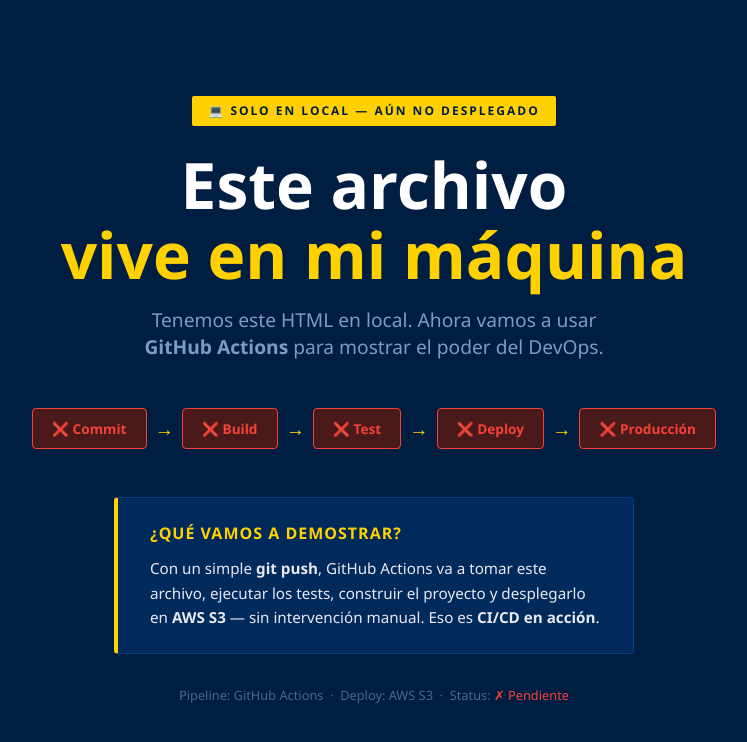
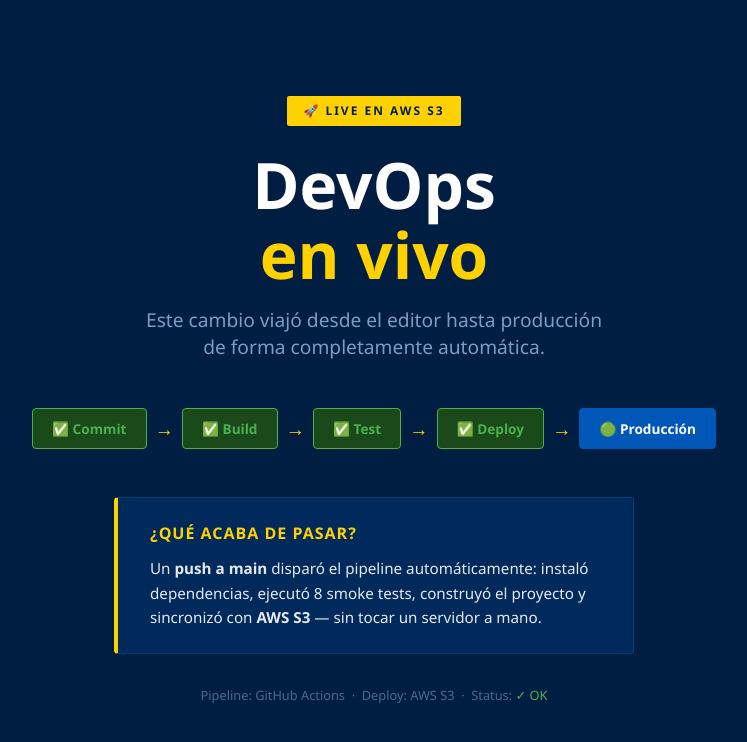
Before and after one commit to balrongs/devops_test, a website: page src/index.html in a window 1280 px wide. Shown: the whole page, without its empty margins (266-1013 px from the left). Drawn offline with Linux system fonts and the light colour scheme.

Commit message:
feat: estado final — pipeline completo en verde y live en AWS S3

```diff
--- a/src/index.html
+++ b/src/index.html
@@ -78,9 +78,9 @@
     }
 
     .step.done {
-      background: #4a1a1a;
-      border-color: #f44336;
-      color: #f44336;
+      background: #1a4a1a;
+      border-color: #4CAF50;
+      color: #4CAF50;
     }
 
     .arrow {
@@ -126,41 +126,41 @@
 </head>
 <body>
 
-  <div class="badge">💻 Solo en local — aún no desplegado</div>
+  <div class="badge">🚀 Live en AWS S3</div>
 
   <!-- ✏️ CAMBIA ESTA LÍNEA EN LA DEMO -->
-  <h1>Este archivo<br/><span>vive en mi máquina</span></h1>
+  <h1>DevOps<br/><span>en vivo</span></h1>
 
   <p class="subtitle">
-    Tenemos este HTML en local. Ahora vamos a usar<br/>
-    <strong>GitHub Actions</strong> para mostrar el poder del DevOps.
+    Este cambio viajó desde el editor hasta producción<br/>
+    de forma completamente automática.
   </p>
 
   <div class="pipeline">
-    <div class="step done">❌ Commit</div>
+    <div class="step done">✅ Commit</div>
     <div class="arrow">→</div>
-    <div class="step done">❌ Build</div>
+    <div class="step done">✅ Build</div>
     <div class="arrow">→</div>
-    <div class="step done">❌ Test</div>
+    <div class="step done">✅ Test</div>
     <div class="arrow">→</div>
-    <div class="step done">❌ Deploy</div>
+    <div class="step done">✅ Deploy</div>
     <div class="arrow">→</div>
-    <div class="step done">❌ Producción</div>
+    <div class="step active">🟢 Producción</div>
   </div>
 
   <div class="card">
-    <h2>¿Qué vamos a demostrar?</h2>
+    <h2>¿Qué acaba de pasar?</h2>
     <p>
-      Con un simple <strong>git push</strong>, GitHub Actions va a tomar este archivo,
-      ejecutar los tests, construir el proyecto y desplegarlo en <strong>AWS S3</strong>
-      — sin intervención manual. Eso es <strong>CI/CD en acción</strong>.
+      Un <strong>push a main</strong> disparó el pipeline automáticamente:
+      instaló dependencias, ejecutó 8 smoke tests, construyó el proyecto
+      y sincronizó con <strong>AWS S3</strong> — sin tocar un servidor a mano.
     </p>
   </div>
 
   <p class="version">
     Pipeline: GitHub Actions &nbsp;·&nbsp;
     Deploy: AWS S3 &nbsp;·&nbsp;
-    Status: <span style="color:#f44336;">✗ Pendiente</span>
+    Status: <span>✓ OK</span>
   </p>
 
 </body>
```
